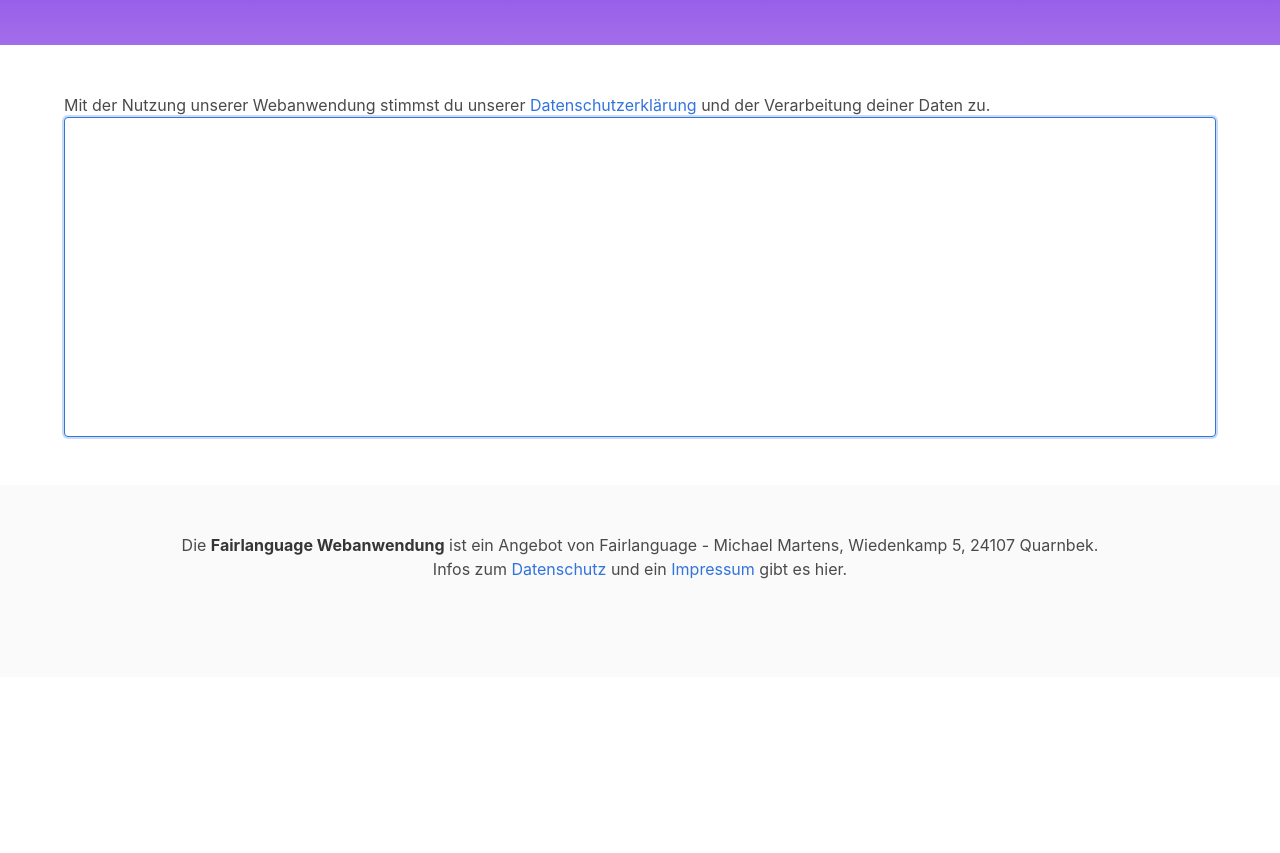
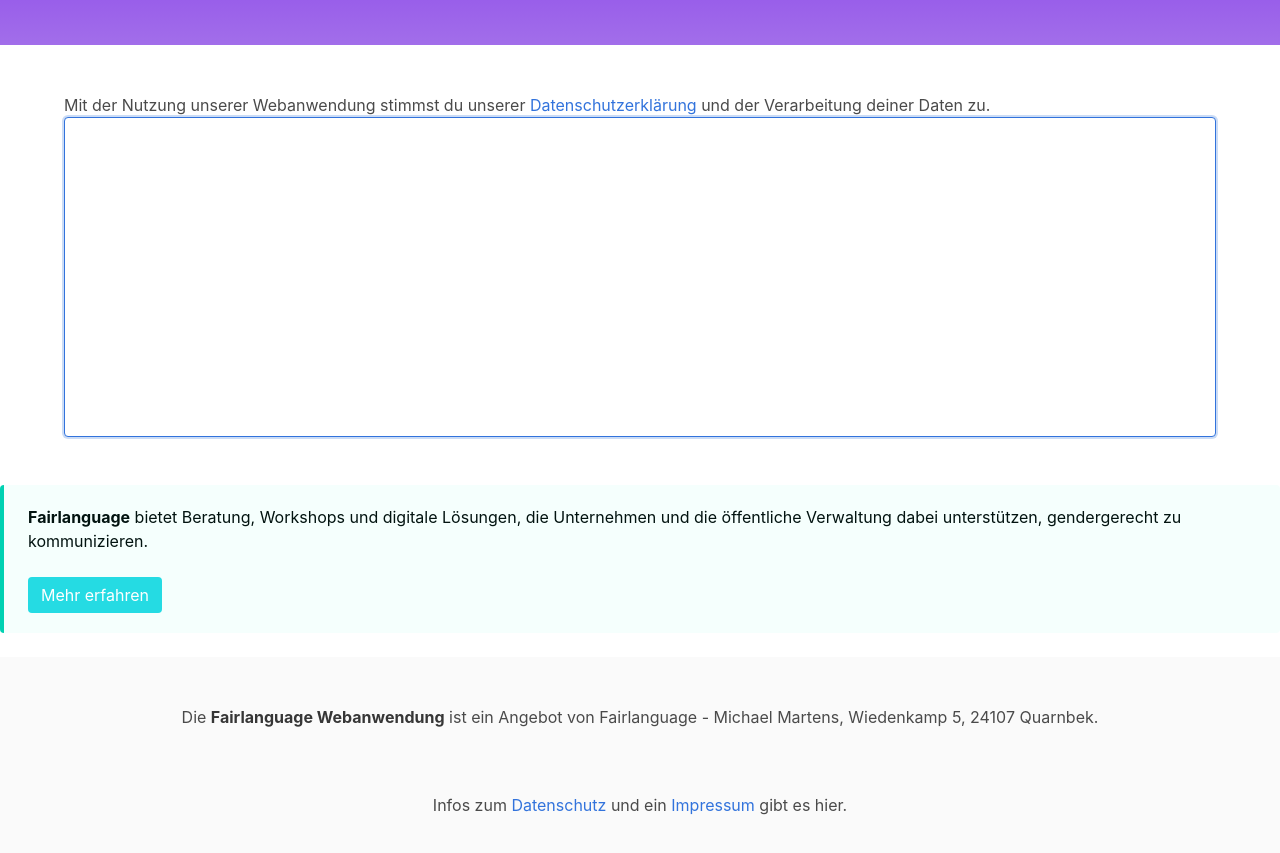
Before and after one commit to fairlanguage/Fairlanguage-autocorrect-webapp, a website: page dist/index.html in a window 1280 px wide. Shown: the part 193-1046 px from the top of the page. Before the commit the page ends 870 px from the top, so only its background shows below. Drawn offline with Linux system fonts and the light colour scheme; a script that the page names is missing.

Commit message:
Add Fairlanguage Info

```diff
--- a/dist/index.html
+++ b/dist/index.html
@@ -117,11 +117,16 @@
     </div>
   </section>
 
+
+
+
+
   <section class="section">
     <div class="container">
       <p>
 Mit der Nutzung unserer Webanwendung stimmst du unserer <a href="https://fairlanguage.com/impressum" target="blank">Datenschutzerklärung</a>
         und der Verarbeitung deiner Daten zu.</p>
+
       <form>
         <div class="textarea" id="editor" contenteditable="true"></div>
       </form>
@@ -134,15 +139,30 @@
     </div>
   </nav>
 
+<article class="message is-primary">
+  <div class="message-body">
+    <p> <strong>Fairlanguage</strong> bietet Beratung, Workshops und digitale Lösungen, die Unternehmen und die öffentliche Verwaltung dabei unterstützen, gendergerecht zu kommunizieren.</p>
+    <br>
+    <a class="button is-primary" href="https://drive.google.com/file/d/1q1wGofQBplBM5EVxopPw0XWQEE1a170x/view?usp=sharing" target="blank">Mehr erfahren</a>
+  </div>
+</article>
+
+
   <footer class="footer">
     <div class="content has-text-centered">
       <p>
         Die <strong>Fairlanguage Webanwendung</strong> ist ein Angebot von Fairlanguage - Michael Martens, Wiedenkamp
-        5, 24107 Quarnbek.<br> Infos zum <a href="https://fairlanguage.com/impressum" target="blank">Datenschutz</a>
+        5, 24107 Quarnbek.</p>
+        <br>
+        <br> <p>Infos zum <a href="https://fairlanguage.com/impressum" target="blank">Datenschutz</a>
         und ein <a href="https://fairlanguage.com/impressum" target="blank">Impressum</a> gibt es hier.
       </p>
     </div>
   </footer>
+
+
+
+
 
   <div class="modal" id="contact-modal">
     <div class="modal-background"></div>
@@ -203,6 +223,8 @@
 
 
 
+
+
   <script type="application/javascript" src="js/jquery-3.3.1.min.js"></script>
   <!-- <script defer src="https://use.fontawesome.com/releases/v5.3.1/js/all.js"></script> -->
   <script type="application/javascript" src="js/app.js"></script>
```
